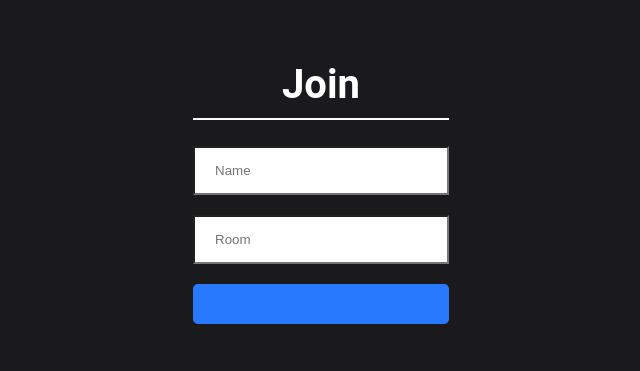
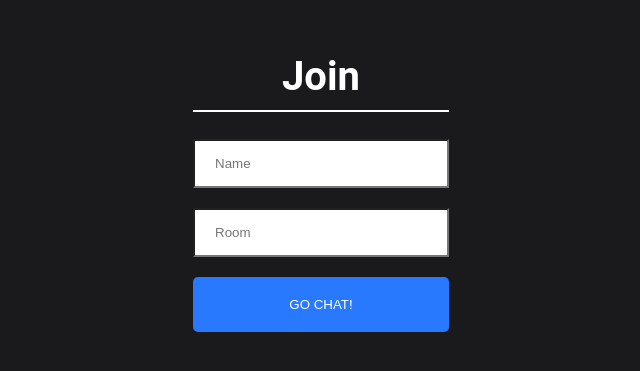
Before and after one commit to TBetcha/chatMe, a React (Create React App) app: page / in a window 1280 px wide. Shown: the part 221-592 px from the top of the page, without its empty margins (319-959 px from the left). Built offline with nearby package versions, Linux system fonts and the light colour scheme.

Commit message:
implement a sign in

```diff
--- a/src/components/Join.js
+++ b/src/components/Join.js
@@ -27,8 +27,11 @@ const Join = () => {
 						onChange={(event) => setRoom(event.target.value)}
 					></input>
 				</div>
-				<Link>
-					<button className='button mt-20'></button>
+				<Link
+					onClick={(e) => (!name || !room ? e.preventDefault() : null)}
+					to={`/chat?name=${name}&room=${room}`}
+				>
+					<button className='button mt-20'>Go Chat!</button>
 				</Link>
 			</div>
 		</div>
```
Also changed, not shown: 1 other file (tests, documents, lock files or other folders).
